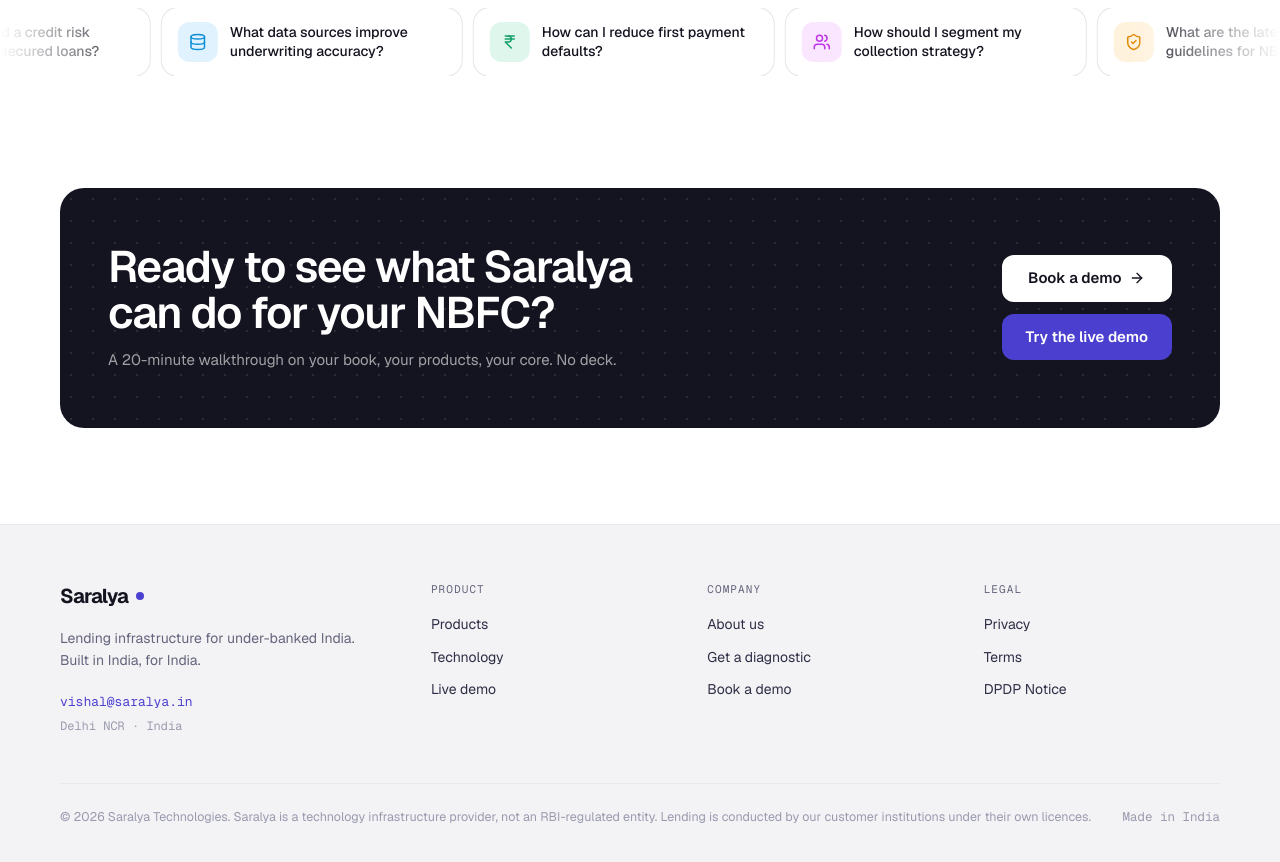
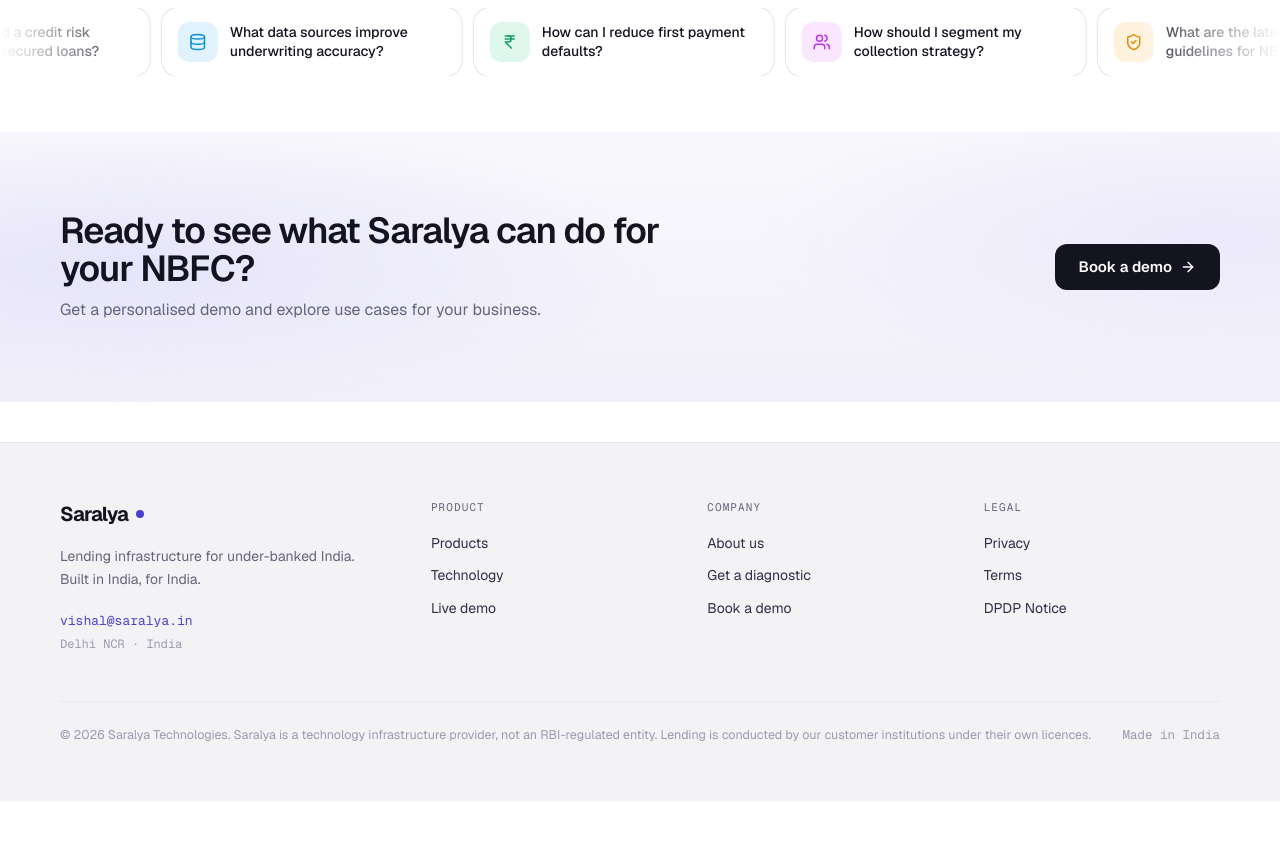
Before and after one commit to irajvaibhavv/Saralya_website_v1, a React (Vite) app: page / in a window 1280 px wide. Shown: the part 900-1762 px from the top of the page. After the commit the page ends 1701 px from the top, so only its background shows below. Built offline with nearby package versions, Linux system fonts and the light colour scheme.

Commit message:
Landing: closing CTA on a soft lavender band

```diff
--- a/src/components/layout/ClosingCta.tsx
+++ b/src/components/layout/ClosingCta.tsx
@@ -3,28 +3,40 @@
 import { FadeIn } from '../ui/Reveal'
 import { Container, Section } from '../ui/Section'
 
-/* The default is the free diagnostic; the landing page swaps in the demo ask. */
+/* The default is the free diagnostic on an ink card; the landing page asks
+   for the demo on a soft lavender band instead. */
 export function ClosingCta({ demo = false }: { demo?: boolean }) {
+  if (demo) {
+    return (
+      <section className="relative overflow-hidden bg-[radial-gradient(ellipse_70%_90%_at_10%_50%,#e6e4fa_0%,transparent_60%),radial-gradient(ellipse_60%_90%_at_95%_40%,#ece9fb_0%,transparent_60%),linear-gradient(180deg,#f8f8fc_0%,#f1f0fa_100%)] py-14 md:py-20">
+        <Container>
+          <FadeIn className="flex flex-col items-start gap-6 md:flex-row md:items-center md:justify-between md:gap-10">
+            <div>
+              <h2 className="display max-w-2xl text-[clamp(24px,3vw,36px)]">Ready to see what Saralya can do for your NBFC?</h2>
+              <p className="mt-2.5 text-[16px] text-muted">Get a personalised demo and explore use cases for your business.</p>
+            </div>
+            <ButtonLink to={`mailto:${CONTACT_EMAIL}?subject=Demo%20request`} variant="ink" size="lg" arrow className="shrink-0">
+              Book a demo
+            </ButtonLink>
+          </FadeIn>
+        </Container>
+      </section>
+    )
+  }
+
   return (
     <Section tight>
       <Container>
         <FadeIn>
           <div className="dots grid items-center gap-8 rounded-3xl bg-ink px-7 py-10 text-white md:grid-cols-[1fr_auto] md:px-12 md:py-14">
-            {demo ? (
-              <div>
-                <h2 className="display max-w-xl text-[clamp(28px,3.6vw,44px)]">Ready to see what Saralya can do for your NBFC?</h2>
-                <p className="mt-3 text-[15px] text-white/60">A 20-minute walkthrough on your book, your products, your core. No deck.</p>
-              </div>
-            ) : (
-              <div>
-                <div className="eyebrow mb-4 text-accent3">Free · public data only</div>
-                <h2 className="display max-w-xl text-[clamp(28px,3.6vw,44px)]">Get a free tech &amp; compliance read for your NBFC.</h2>
-                <p className="mt-3 text-[15px] text-white/60">No commitment. We read what is public and tell you what we see.</p>
-              </div>
-            )}
+            <div>
+              <div className="eyebrow mb-4 text-accent3">Free · public data only</div>
+              <h2 className="display max-w-xl text-[clamp(28px,3.6vw,44px)]">Get a free tech &amp; compliance read for your NBFC.</h2>
+              <p className="mt-3 text-[15px] text-white/60">No commitment. We read what is public and tell you what we see.</p>
+            </div>
             <div className="flex flex-col gap-3 sm:flex-row md:flex-col">
-              <ButtonLink to={demo ? `mailto:${CONTACT_EMAIL}?subject=Demo%20request` : `mailto:${CONTACT_EMAIL}?subject=Free%20diagnostic%20for%20our%20NBFC`} variant="white" size="lg" arrow>
-                {demo ? 'Book a demo' : 'Get diagnostic'}
+              <ButtonLink to={`mailto:${CONTACT_EMAIL}?subject=Free%20diagnostic%20for%20our%20NBFC`} variant="white" size="lg" arrow>
+                Get diagnostic
               </ButtonLink>
               <ButtonLink to="/demo" variant="primary" size="lg">
                 Try the live demo
```
